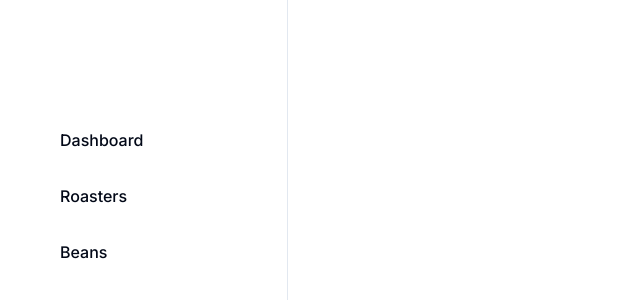
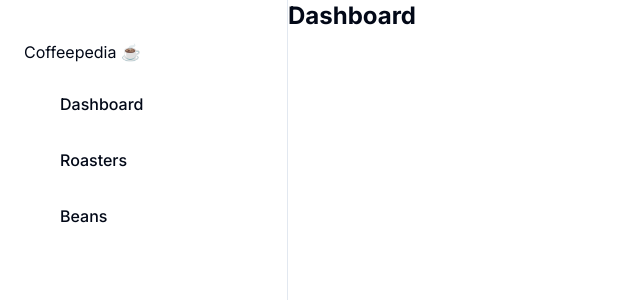
Before and after one commit to austinmazur1/Coffee_Roaster_webapp, a Next.js app: page / in a window 1280 px wide. Shown: the top 300 px of the page, without its empty margins (0-640 px from the left). Built offline with nearby package versions, Linux system fonts and the light colour scheme; no server answers; the database is empty.

Commit message:
Sticky side bar with main content page setup

```diff
--- a/app/layout.tsx
+++ b/app/layout.tsx
@@ -21,17 +21,17 @@ export default function RootLayout({
   return (
     <html lang="en">
       {/* <head /> */}
-      <Sidebar />
-      <main>
       <body
         className={cn(
           "min-h-screen bg-background font-sans antialiased",
           fontSans.variable
         )}
       >
-          {children}
+        <div className="grid grid-cols-[auto,1fr] min-h-screen">
+          <Sidebar className="sticky top-0 h-screen" />
+          <main className="overflow-y-auto">{children}</main>
+        </div>
       </body>
-      </main>
     </html>
   );
 }
--- a/app/page.tsx
+++ b/app/page.tsx
@@ -42,55 +42,8 @@ export default function Home() {
 
   return (
     <>
-      {/* <div className="flex bg-blue-500 w-full p-6 justify-end"> */}
-        {/* <div className="flex gap-4"> */}
-          {/* <a href="/roasters">Roasters</a> */}
-          {/* <a href="/">Beans</a> */}
-        {/* </div> */}
-      {/* </div> */}
-      {/* <main className="flex min-h-screen flex-col items-center justify-between p-24"> */}
-        {/* <h1 className="text-2xl font-bold mb-8">Coffeepedia ☕️</h1> */}
-        {/* <Form data={transformedData} /> */}
-
-      {/* </main> */}
+      <h1 className="text-2xl font-bold mb-8">Dashboard</h1>
+      {/* <Form data={transformedData} /> */}
     </>
   );
 }
-{/* <Sheet open={true}>
-<SheetContent side={"left"} className="w-[300px]">
-  <SheetHeader>
-    <SheetTitle>Coffeepedia ☕️</SheetTitle>
-  </SheetHeader>
-  <Separator />
-  <div className="grid gap-4 py-4">
-    {SIDEBAR_OPTIONS.map(({ key, label, route }) => {
-      return (
-        <Link
-          key={key}
-          href={route}
-          onClick={() => {
-            // if (setOpen) setOpen(false);
-          }}
-          className={cn(
-            buttonVariants({ variant: "ghost" }),
-            "group relative flex h-12 justify-start gap-x-3",
-            path === route && "bg-muted font-bold hover:bg-muted"
-          )}
-        >
-          {/* <child.icon className={cn("h-5 w-5", child.color)} /> TODO add icons */}
-//           <div
-//             className={cn(
-//               "absolute left-12 text-base duration-200",
-//               // !isOpen && className
-//             )}
-//           >
-//             {label}
-//           </div>
-//         </Link>
-//       );
-//     })}
-//   </div>
-//   <SheetFooter>
-//   </SheetFooter>
-// </SheetContent>
-// </Sheet> */}
--- a/components/layout/side-nav.tsx
+++ b/components/layout/side-nav.tsx
@@ -38,7 +38,7 @@ export function SideNav({ items, setOpen, className }: SideNavProps) {
       setOpenItem("");
     }
   }, [isOpen]);
-  console.log("items", items);
+
   return (
     <nav className="space-y-2">
       {items.map((item) => {
--- a/components/layout/sidebar.tsx
+++ b/components/layout/sidebar.tsx
@@ -1,15 +1,13 @@
-'use client'
+"use client";
 import React, { useState } from "react";
 import { SideNav } from "@/components/layout/side-nav";
 // import { NavItems } from "@/components/constants/side-nav";
-
 
 const SIDEBAR_OPTIONS = [
   { key: "dashboard", label: "Dashboard", route: "/" },
   { key: "roasters", label: "Roasters", route: "/roasters" },
   { key: "beans", label: "Beans", route: "/beans" },
 ];
-
 
 import { cn } from "@/lib/utils";
 // import { useSidebar } from "@/hooks/useSidebar";
@@ -21,7 +19,7 @@ interface SidebarProps {
 
 export default function Sidebar({ className }: SidebarProps) {
   //   const { isOpen, toggle } = useSidebar();
-const isOpen=true
+  const isOpen = true;
   const [status, setStatus] = useState(false);
 
   const handleToggle = () => {
@@ -32,7 +30,7 @@ const isOpen=true
   return (
     <nav
       className={cn(
-        `relative hidden h-screen border-r pt-20 md:block`,
+        `relative hidden h-screen border-r pt-10 md:block`,
         status && "duration-500",
         isOpen ? "w-72" : "w-[78px]",
         className
@@ -45,9 +43,10 @@ const isOpen=true
           )}
           onClick={handleToggle}
           /> */}
-      <div className="space-y-4 py-4">
-        <div className="px-3 py-2">
-          <div className="mt-3 space-y-1">
+      <div className=" px-6 py-0 text-left pb-2">Coffeepedia ☕️</div>
+      <div className="space-y-4 py-2">
+        <div className="px-3">
+          <div className="space-y-1">
             <SideNav
               className="text-background opacity-0 transition-all duration-300 group-hover:z-50 group-hover:ml-4 group-hover:rounded group-hover:bg-foreground group-hover:p-2 group-hover:opacity-100"
               items={SIDEBAR_OPTIONS}
```
Lines whose indentation alone changed are shown as unchanged.
